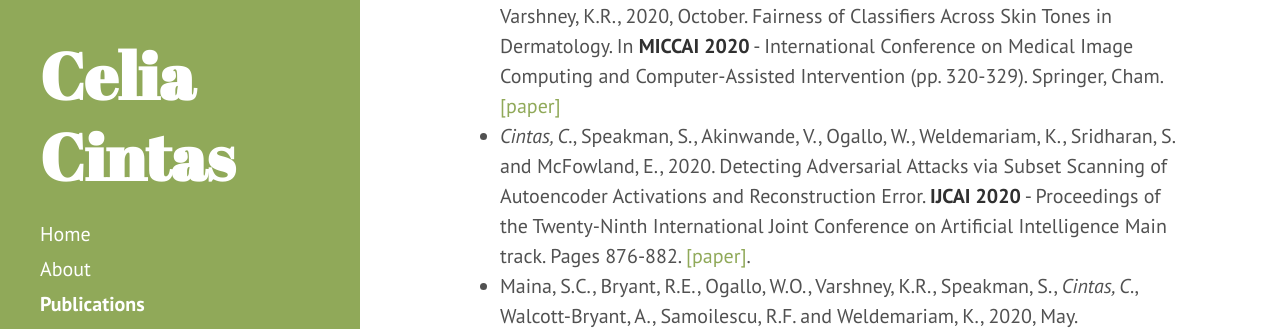
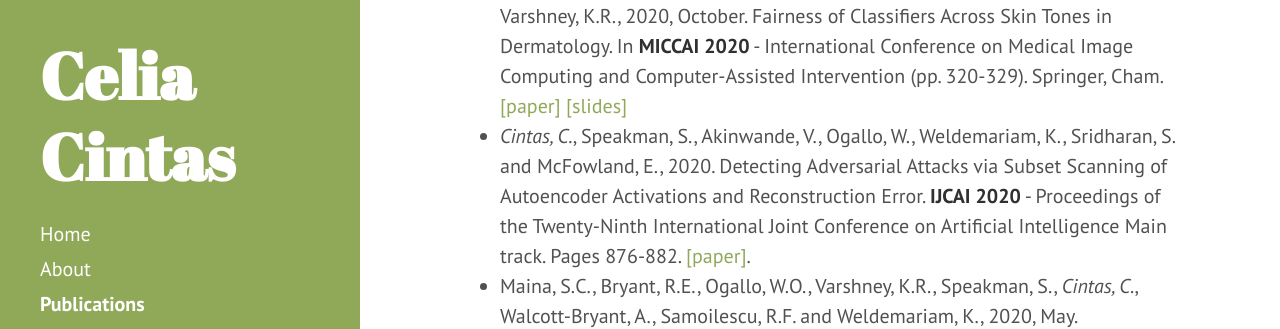
Before and after one commit to celiacintas/celiacintas.github.io, a Jekyll site: the page built from publications.md, in a window 1280 px wide and 900 px high. Shown: the part 288-617 px from the top of the window. Built offline with Jekyll 4.4.1, drawn with Linux system fonts in a browser that asks for light colours.

Commit message:
Update publications.md

```diff
--- a/publications.md
+++ b/publications.md
@@ -7,7 +7,7 @@ title: Publications
 
 ### 2020
 
-* Kinyanjui, N.M., Odonga, T., *Cintas, C.*, Codella, N.C., Panda, R., Sattigeri, P. and Varshney, K.R., 2020, October. Fairness of Classifiers Across Skin Tones in Dermatology. In **MICCAI 2020** - International Conference on Medical Image Computing and Computer-Assisted Intervention (pp. 320-329). Springer, Cham. [[paper]](https://link.springer.com/chapter/10.1007/978-3-030-59725-2_31)
+* Kinyanjui, N.M., Odonga, T., *Cintas, C.*, Codella, N.C., Panda, R., Sattigeri, P. and Varshney, K.R., 2020, October. Fairness of Classifiers Across Skin Tones in Dermatology. In **MICCAI 2020** - International Conference on Medical Image Computing and Computer-Assisted Intervention (pp. 320-329). Springer, Cham. [[paper]](https://link.springer.com/chapter/10.1007/978-3-030-59725-2_31) [[slides]](https://github.com/celiacintas/celiacintas.github.io/blob/main/public/slides/2020/MICCAI_presentation__Derma_Fairness.pdf)
 * *Cintas, C.*, Speakman, S., Akinwande, V., Ogallo, W., Weldemariam, K., Sridharan, S. and McFowland, E., 2020. Detecting Adversarial Attacks via Subset Scanning of Autoencoder Activations and Reconstruction Error. **IJCAI 2020** - Proceedings of the Twenty-Ninth International Joint Conference on Artificial Intelligence Main track. Pages 876-882. [[paper]](https://www.ijcai.org/Proceedings/2020/0122.pdf).
 * Maina, S.C., Bryant, R.E., Ogallo, W.O., Varshney, K.R., Speakman, S., *Cintas, C.*, Walcott-Bryant, A., Samoilescu, R.F. and Weldemariam, K., 2020, May. Preservation of Anomalous Subgroups On Variational Autoencoder Transformed Data. In **ICASSP 2020** -2020 IEEE International Conference on Acoustics, Speech and Signal Processing (ICASSP) (pp. 3627-3631). IEEE. [[paper]](https://ieeexplore.ieee.org/abstract/document/9054495)
 * Akinwande, V., *Cintas, C.*, Speakman, S., Sridharan, S. Identifying Audio Adversarial Examples via Anomalous Pattern Detection. In Workshop on Adversarial Learning Methods for Machine Learning and Data Mining, KDD 2020. [[paper]](https://arxiv.org/abs/2002.05463)
```
